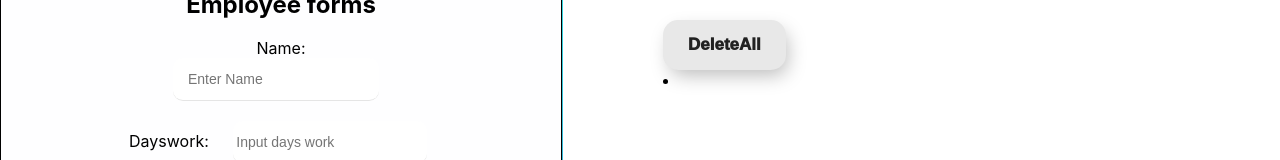
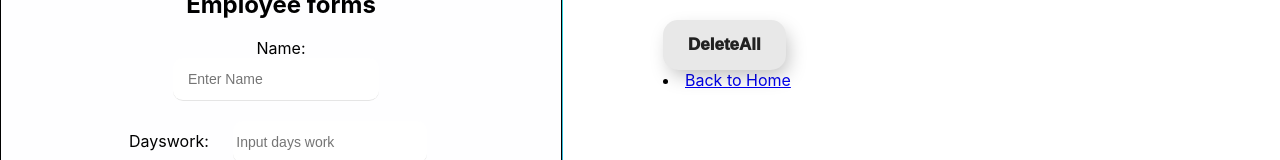
Before and after one commit to leightonluy150532/ITCleluyProject.github.io, a plain HTML site: page payroll.html in a window 1280 px wide. Shown: the part 255-415 px from the top of the page. Drawn offline with Linux system fonts and the light colour scheme.

Commit message:
Update payroll.html
Forgot to put  the label in my link

```diff
--- a/payroll.html
+++ b/payroll.html
@@ -74,7 +74,7 @@
             <button id="btndelete">Delete</button>
             <br><br>
             <button id="DeleteAll">DeleteAll</button>
-             <li><a href="https://leightonluy150532.github.io/ITCleluyProject.github.io/"></a></li>
+             <li><a href="https://leightonluy150532.github.io/ITCleluyProject.github.io/">Back to Home</a></li>
         </div>
     </section>
     <dialog id="dlgConfirmCancel">
```
